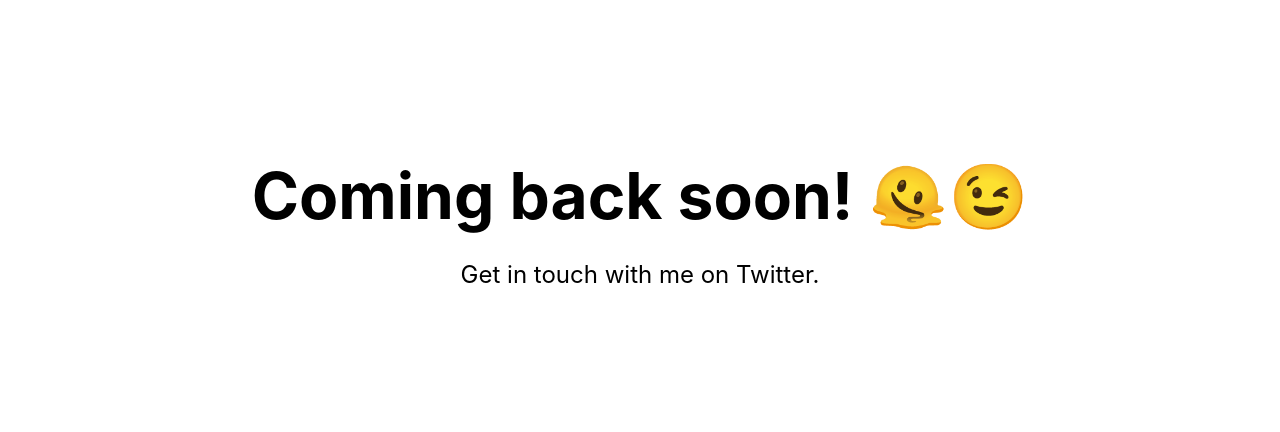
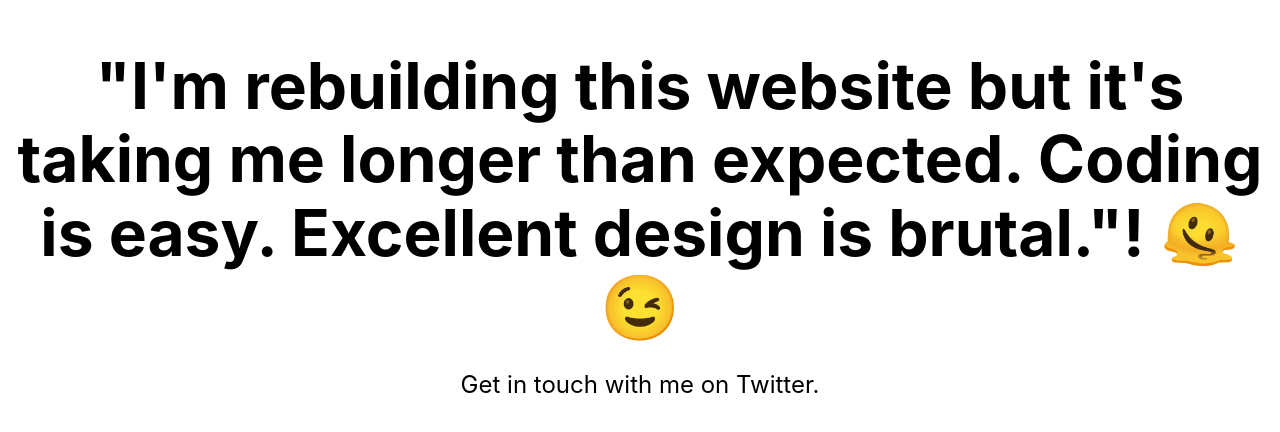
Before and after one commit to jdcampolargo/nextjs-blog, a Next.js app: page / in a window 1280 px wide. Shown: the part 162-594 px from the top of the page. Built offline with nearby package versions, Linux system fonts and the light colour scheme.

Commit message:
Update index.js

```diff
--- a/pages/index.js
+++ b/pages/index.js
@@ -12,7 +12,7 @@
 
       <main>
         <h1 className="title">
-        Coming back soon!{' '}
+        "I'm rebuilding this website but it's taking me longer than expected. Coding is easy. Excellent design is brutal."!{' '}
   <Link href="https://juandavidcampolargo.substack.com/">
     <a>🫠😉</a>
   </Link>
```
